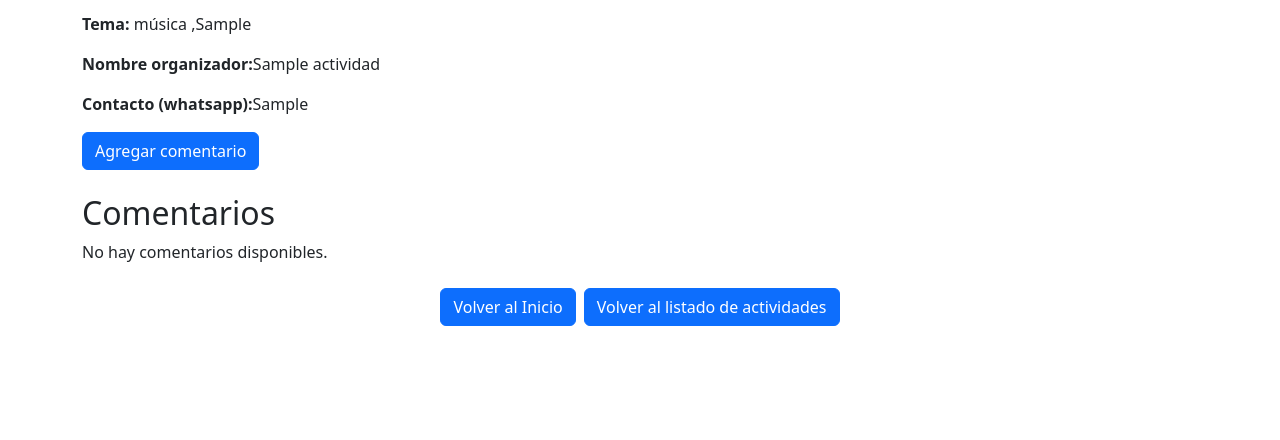
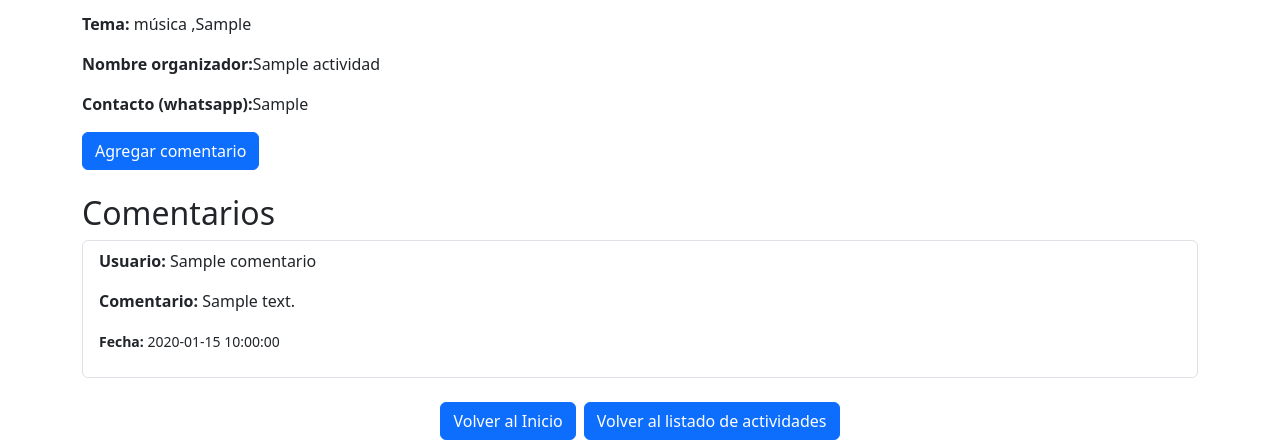
Before and after one commit to init-nahuel/desarrollo_web_nahuel_sanhueza, a Flask app: page /detalle-actividad/1 in a window 1280 px wide. Shown: the part 552-992 px from the top of the page. Before the commit the page ends 878 px from the top, so only its background shows below. Run offline with Flask 3, Linux system fonts and the light colour scheme; tables that the repository leaves empty hold one stand-in row (values such as "Sample post").

Commit message:
feat: added showing comentarios with fetch

```diff
--- a/app/routes/main.py
+++ b/app/routes/main.py
@@ -1,7 +1,7 @@
 import markupsafe
 import datetime
 
-from flask import Blueprint, render_template, request, url_for, redirect, make_response
+from flask import Blueprint, render_template, request, url_for, redirect, make_response, jsonify
 
 from app.db import get_db_session
 
@@ -107,8 +107,10 @@ def listado_actividades():
 def detalle_actividad(actividad_id: int):
     with next(get_db_session()) as db:
         actividad = Actividad.get_actividad_by_id(db, actividad_id)
+        comentarios = Comentario.get_comentarios_by_actividad_id(
+            db, actividad_id)
 
-    return render_template("detalle-actividad.html", actividad=actividad)
+    return render_template("detalle-actividad.html", actividad=actividad, comentarios=comentarios)
 
 
 @main_routes.get("/estadisticas")
@@ -134,3 +136,17 @@ def post_agregar_comentario():
                                  fecha=datetime.datetime.now(), actividad_id=actividad_id)
 
     return make_response({"status": "ok"}, 200)
+
+
+@main_routes.get("/get_comentarios_actividad/<int:actividad_id>")
+def get_comentarios_actividad(actividad_id: int):
+    with next(get_db_session()) as db:
+        comentarios: List[Comentario] = Comentario.get_comentarios_by_actividad_id(
+            db, actividad_id)
+
+    return jsonify([{
+        "id": comentario.id,
+        "nombre": comentario.nombre,
+        "texto": comentario.texto,
+        "fecha": comentario.fecha
+    } for comentario in comentarios])
--- a/app/static/js/validacion_agregar_comentario.js
+++ b/app/static/js/validacion_agregar_comentario.js
@@ -65,6 +65,35 @@ const validarComentario = () => {
   return isValid;
 };
 
+const getNewAllComments = async () => {
+  const response = await fetch(
+    `http://127.0.0.1:5000/get_comentarios_actividad/${getActividadId()}`
+  );
+  if (response.ok) {
+    const comentarios = await response.json();
+    console.log(comentarios);
+    const commentsSection = document.getElementById("commentsSection");
+    commentsSection.innerHTML = "";
+    renderComentarios(comentarios);
+  }
+};
+
+const renderComentarios = (comentarios) => {
+  const commentsSection = document.querySelector(".comments-section ul");
+  commentsSection.innerHTML = ""; // Limpiar comentarios existentes
+
+  comentarios.forEach((comentario) => {
+    const listItem = document.createElement("li");
+    listItem.className = "list-group-item";
+    listItem.innerHTML = `
+      <p><strong>Usuario:</strong> ${comentario.nombre}</p>
+      <p><strong>Comentario:</strong> ${comentario.texto}</p>
+      <p><small><strong>Fecha:</strong> ${comentario.fecha}</small></p>
+    `;
+    commentsSection.appendChild(listItem);
+  });
+};
+
 const enviarComentario = async (event) => {
   event.preventDefault();
 
@@ -97,6 +126,7 @@ const enviarComentario = async (event) => {
       const result = await response.json();
       form.reset();
       showSuccessStatusMsg();
+      await getNewAllComments();
     } else {
       console.error("Error al enviar el comentario:", response.statusText);
       alert("Hubo un error al enviar el comentario.", response.statusText);
--- a/app/templates/detalle-actividad.html
+++ b/app/templates/detalle-actividad.html
@@ -110,7 +110,7 @@
                 <div class="comments-section mt-4">
                     <h2>Comentarios</h2>
                     {% if comentarios %}
-                        <ul class="list-group">
+                        <ul class="list-group" id="commentsSection">
                             {% for comentario in comentarios %}
                                 <li class="list-group-item">
                                     <p><strong>Usuario:</strong> {{ comentario.nombre | e }}</p>
```
